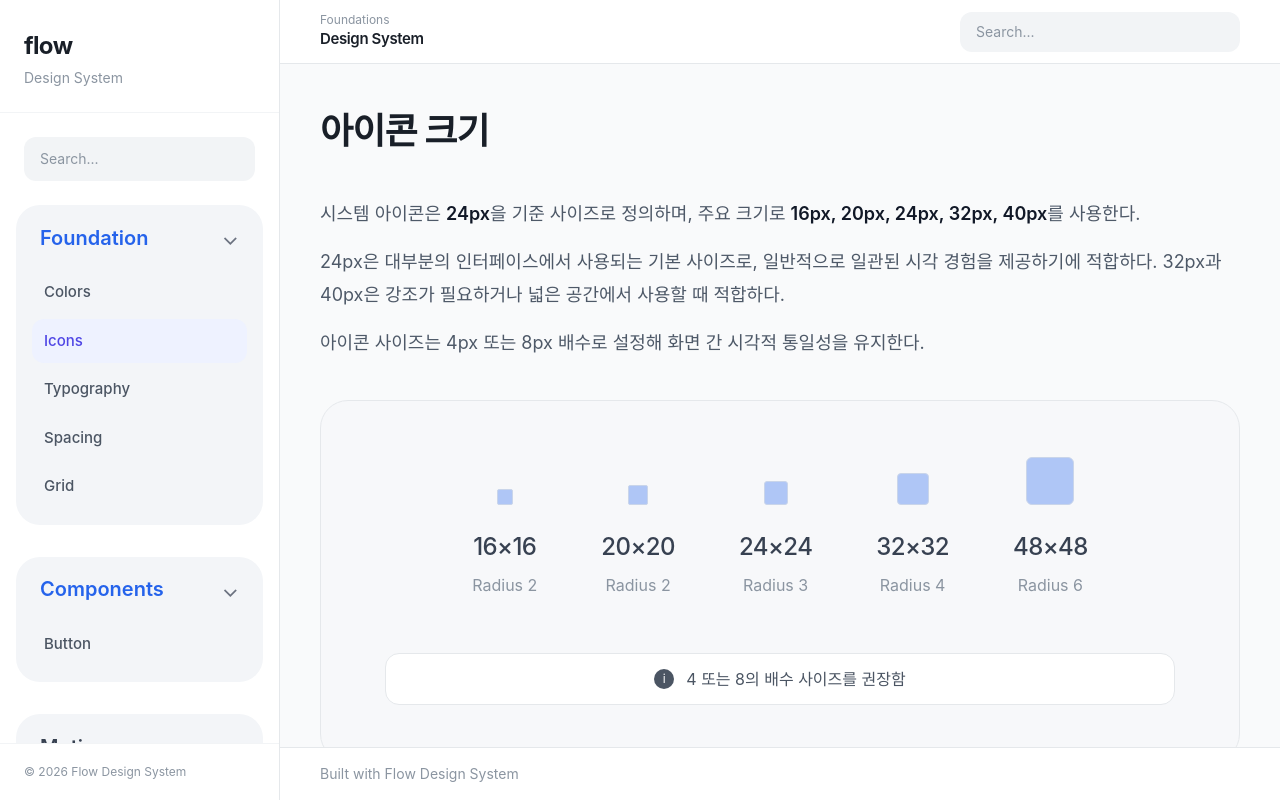
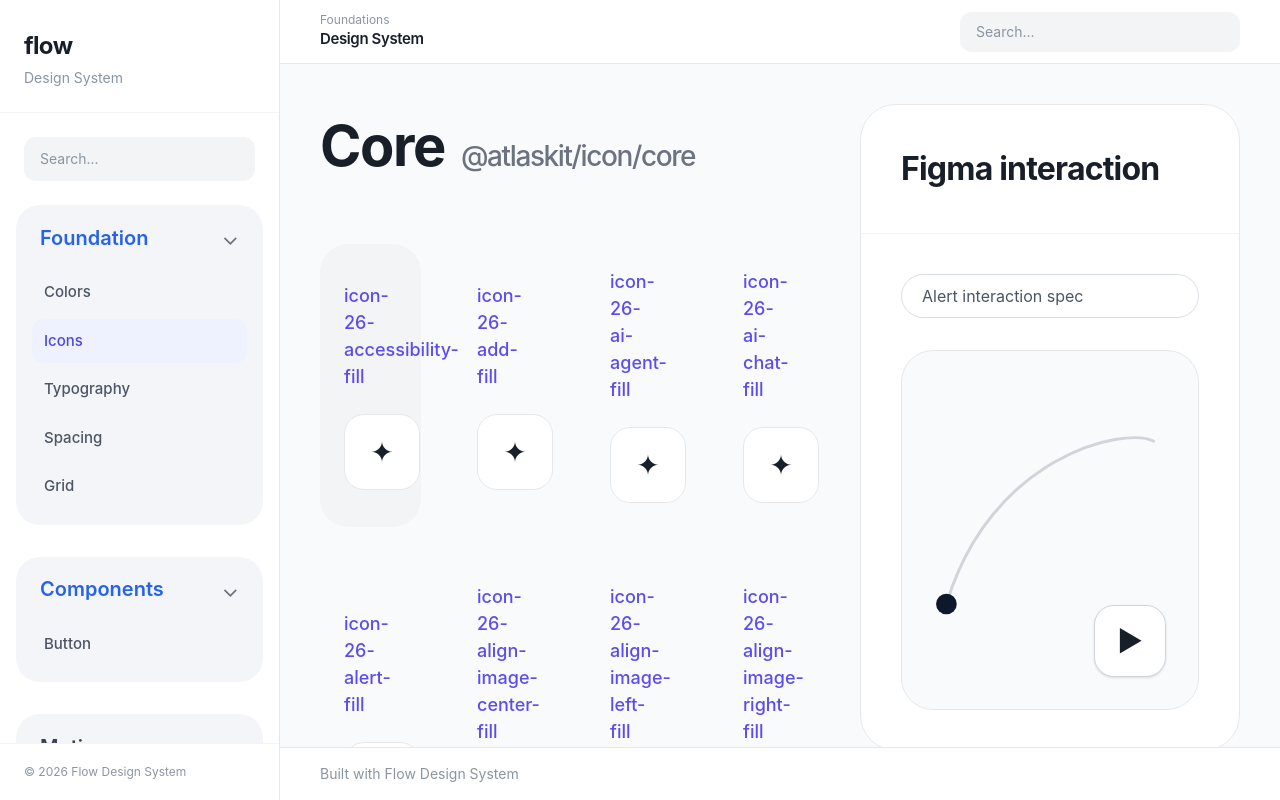
Before and after one commit to seo-er/design-system, a React (Vite) app: page / in a window 1280 px wide. Both pictures are taken after a click on the button "Icons". Built offline with nearby package versions, Linux system fonts and the light colour scheme.

Commit message:
Add files via upload

```diff
--- a/src/App.jsx
+++ b/src/App.jsx
@@ -1946,248 +1946,142 @@ const IconButtonDefaultExample = (): React.JSX.Element => {
   );
 }
 function IconPage() {
-
-  const [selectedIcon, setSelectedIcon] = useState(iconItems[0].label);
-  const [disabledPreview, setDisabledPreview] = useState(false);
-  const currentIcon = iconItems.find((item) => item.label === selectedIcon) ?? iconItems[0];
-  const iconTokenName = disabledPreview && currentIcon.hasFalse
-    ? `icon-26-${currentIcon.slug}`
-    : `icon-26-${currentIcon.slug}-fill`;
+  const [selectedIcon, setSelectedIcon] = useState(iconItems[0]);
 
   return (
-    <div>
-      {/* ICON SIZE */}
-<div className="mb-20">
-
-<h2 className="text-[36px] font-bold tracking-tight mb-10">
-  아이콘 크기
-</h2>
-
-<div className="mb-10 max-w-[980px]">
-  <p className="text-[18px] leading-[1.8] text-[#4E5968]">
-    시스템 아이콘은 <span className="font-semibold text-[#111827]">24px</span>을 기준 사이즈로
-    정의하며, 주요 크기로 <span className="font-semibold text-[#111827]">16px, 20px, 24px, 32px, 40px</span>를 사용한다.
-  </p>
-  <p className="text-[18px] leading-[1.8] text-[#4E5968] mt-4">
-    24px은 대부분의 인터페이스에서 사용되는 기본 사이즈로, 일반적으로 일관된 시각 경험을 제공하기에 적합하다.
-    32px과 40px은 강조가 필요하거나 넓은 공간에서 사용할 때 적합하다.
-  </p>
-  <p className="text-[18px] leading-[1.8] text-[#4E5968] mt-4">
-    아이콘 사이즈는 4px 또는 8px 배수로 설정해 화면 간 시각적 통일성을 유지한다.
-  </p>
-</div>
-<div className="bg-[#F7F8FA] border border-[#E5E8EB] rounded-[28px] px-16 py-14">
-
-
-{/* size preview */}
-<div className="flex items-end justify-center gap-16">
-
-  {[
-    { size: 16, radius: 2 },
-    { size: 20, radius: 2 },
-    { size: 24, radius: 3 },
-    { size: 32, radius: 4 },
-    { size: 48, radius: 6 },
-  ].map((item) => (
-
-    <div
-      key={item.size}
-      className="flex flex-col items-center"
-    >
-
-      {/* box */}
-      <div
-        className="
-          bg-[#AFC6F6]
-          border
-          border-[#C9D5EA]
-          mb-6
-        "
-        style={{
-          width: item.size,
-          height: item.size,
-          borderRadius: item.radius,
-        }}
-      />
-
-      {/* size */}
-      <div className="text-[24px] font-medium tracking-tight text-[#374151]">
-        {item.size}×{item.size}
-      </div>
-
-      {/* radius */}
-      <div className="mt-2 text-[16px] text-[#8B95A1]">
-        Radius {item.radius}
-      </div>
-
-    </div>
-
-  ))}
-
-</div>
-
-  {/* guide */}
-  <div className="mt-14 bg-white border border-[#E5E8EB] rounded-[14px] h-[52px] flex items-center justify-center gap-3 text-[#4B5563]">
-
-    <span className="w-5 h-5 rounded-full bg-[#4B5563] text-white flex items-center justify-center text-[12px]">
-      i
-    </span>
-
-    <span className="text-[16px]">
-      4 또는 8의 배수 사이즈를 권장함
-    </span>
-
-  </div>
-
-</div>
-
-</div>
-      <div className="grid grid-cols-[1fr_360px] gap-8 items-start">
+    <div className="grid grid-cols-[1fr_380px] gap-10">
+
       {/* LEFT */}
       <div>
 
-  {/* section title */}
-  <div className="flex items-center gap-4 mb-10">
-    <h2 className="text-[36px] font-bold tracking-tight">
+        <div className="mb-14">
+          <h1 className="text-[56px] font-bold tracking-tight">
             Core
-    </h2>
-
-    <span className="text-[24px] text-[#6B7280]">
+            <span className="ml-4 text-[#6B7280] text-[28px] font-medium">
               @atlaskit/icon/core
             </span>
-  </div>
-
-  {/* icon grid */}
-  <div className="grid grid-cols-4 gap-y-14">
+          </h1>
+        </div>
+
+        <div className="grid grid-cols-4 gap-8">
 
           {iconItems.map((item) => (
             <button
               key={item.label}
-        onClick={() => {
-          setSelectedIcon(item.label);
-          if (!item.hasFalse) {
-            setDisabledPreview(false);
-          }
-        }}
+              onClick={() => setSelectedIcon(item)}
               className={`
-          flex flex-col items-center text-center transition
-          hover:opacity-70
-          rounded-[18px]
-          p-3
+                rounded-[28px]
+                p-6
+                transition
+                text-left
                 ${
-            selectedIcon === item.label
-              ? "bg-[#EDEFF2]"
-              : ""
+                  selectedIcon.label === item.label
+                    ? "bg-[#F3F4F6]"
+                    : "hover:bg-[#F8FAFC]"
                 }
               `}
             >
 
-        {/* text */}
-        <div className="mb-3 text-[18px] text-[#5B46F5] leading-[1.5] flex items-center gap-2">
-          <span>◆</span>
-          <span>{`icon-26-${item.slug}-fill`}</span>
-        </div>
-
-        {/* icon */}
-        <div className="w-[56px] h-[56px] rounded-[14px] bg-white border border-[#E5E8EB] flex items-center justify-center text-[22px] mb-4">
-          ✦
-        </div>
-
-      </button>
-    ))}
-
-  </div>
-</div>
-
-{/* RIGHT : FIGMA PNG */}
-<div className="bg-white border border-[#E5E8EB] rounded-[28px] overflow-hidden">
-
-  <div className="px-8 py-7 border-b border-[#F2F4F6]">
-    <h3 className="text-[24px] font-bold tracking-tight">
-      Figma interaction
-    </h3>
-  </div>
-
-  <div className="p-8">
-
-    <img
-      src="/Alert.png"
-      alt="Alert interaction spec"
-      className="
-        w-full
+              <div className="text-[#5B4CF0] text-[18px] font-medium leading-[1.5] mb-6">
+                icon-26-{item.slug}-fill
+              </div>
+
+              <div className="
+                w-[76px]
+                h-[76px]
                 rounded-[20px]
                 border
                 border-[#E5E8EB]
-      "
-    />
-<div className="relative mt-6 h-[260px] rounded-[24px] bg-[#F8FAFC] overflow-hidden border border-[#E5E8EB]">
-
-{/* curve */}
+                bg-white
+                flex
+                items-center
+                justify-center
+                text-[28px]
+              ">
+                ✦
+              </div>
+
+            </button>
+          ))}
+
+        </div>
+
+      </div>
+
+      {/* RIGHT PANEL */}
+      <div className="
+        bg-white
+        border
+        border-[#E5E8EB]
+        rounded-[36px]
+        overflow-hidden
+        h-fit
+      ">
+
+        <div className="px-10 py-10 border-b border-[#F2F4F6]">
+          <h2 className="text-[32px] font-bold tracking-tight">
+            Figma interaction
+          </h2>
+        </div>
+
+        <div className="p-10">
+
+          <div className="
+            h-[44px]
+            rounded-full
+            border
+            border-[#D9DEE5]
+            px-5
+            flex
+            items-center
+            text-[16px]
+            text-[#4B5563]
+            mb-8
+          ">
+            Alert interaction spec
+          </div>
+
+          <div className="
+            rounded-[32px]
+            border
+            border-[#E5E8EB]
+            h-[360px]
+            bg-[#F8FAFC]
+            relative
+            overflow-hidden
+          ">
+
             <svg
-  viewBox="0 0 320 220"
               className="absolute inset-0 w-full h-full"
+              viewBox="0 0 400 360"
             >
               <path
-    d="M40 180 C 60 60, 180 40, 260 40"
+                d="M60 280 C120 80 300 40 340 60"
+                stroke="#D1D5DB"
+                strokeWidth="4"
                 fill="none"
-    stroke="#D1D5DB"
-    strokeWidth="3"
                 strokeLinecap="round"
               />
 
-  <circle
-    className="motion-circle"
-    cx="40"
-    cy="180"
-    r="10"
-    fill="#111827"
-  />
+              <circle cx="60" cy="280" r="14" fill="#0F172A" />
             </svg>
 
-{/* play */}
-<button
-  onClick={() => {
-    const circle =
-      document.querySelector(".motion-circle");
-
-    if (!circle) return;
-
-    circle.animate(
-      [
-        {
-          transform: "translate(0px,0px)",
-        },
-        {
-          transform: "translate(220px,-140px)",
-        },
-      ],
-      {
-        duration: 300,
-        easing: "cubic-bezier(0.4,0,0,1)",
-      }
-    );
-  }}
-  className="
+            <button className="
               absolute
-    right-5
-    bottom-5
-    w-[52px]
-    h-[52px]
-    rounded-[16px]
+              right-8
+              bottom-8
+              w-[72px]
+              h-[72px]
+              rounded-[20px]
               bg-white
               border
               border-[#D1D5DB]
               shadow-sm
-    flex
-    items-center
-    justify-center
-    text-[20px]
-  "
->
+              text-[28px]
+            ">
               ▶
             </button>
 
-</div>
           </div>
 
         </div>
```
Lines whose indentation alone changed are shown as unchanged.
